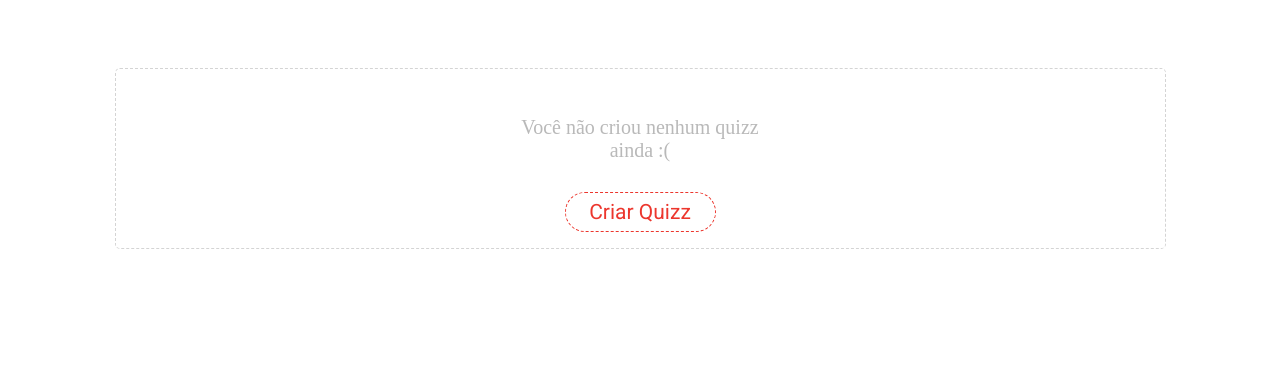
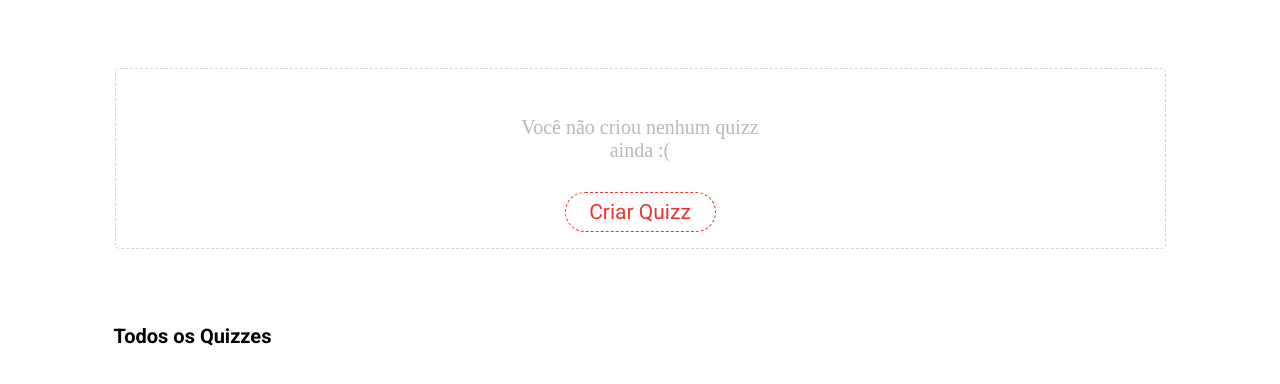
Before and after one commit to Celusgo/buzzquizz, a plain HTML site: page index.html in a window 1280 px wide. Shown: the part 78-462 px from the top of the page. Drawn offline with nearby package versions, Linux system fonts and the light colour scheme; no server answers.

Commit message:
Pequenos ajustes

```diff
--- a/css/estilos.css
+++ b/css/estilos.css
@@ -8,14 +8,12 @@
 
 .upperholder{
     display: flex;
-    width:100%;
     justify-content: center;
     align-items: center;
 }
 
 .bottomholder{
     display: flex;
-    width:100%;
     justify-content: center;
     align-items: center;
 }
@@ -88,3 +86,14 @@ h1{
     height:181px;
     border-radius: 5px;
 }
+
+.tittle-holder{
+    margin-bottom:12px;
+}
+
+.tittle-holder span{
+    font-family: 'Roboto';
+    font-weight: 700;
+    font-size: 20px;
+    margin-right:895px;
+}
--- a/index.html
+++ b/index.html
@@ -20,6 +20,7 @@
     </div>
 
     <div class="all-quizzes">
+        <div class="tittle-holder"><span>Todos os Quizzes</span></div>
         <div class="upperholder">
 
         </div>
```
